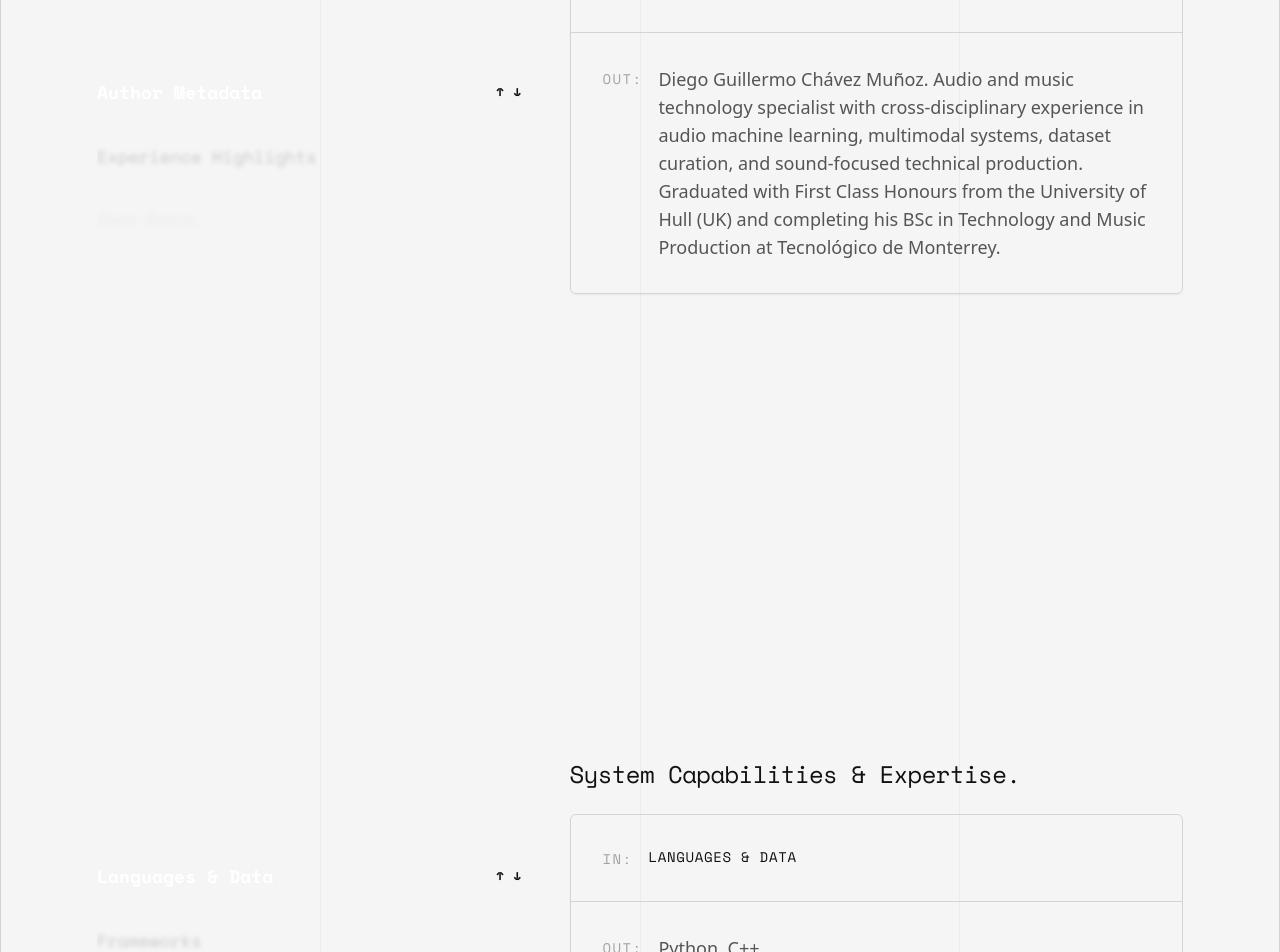
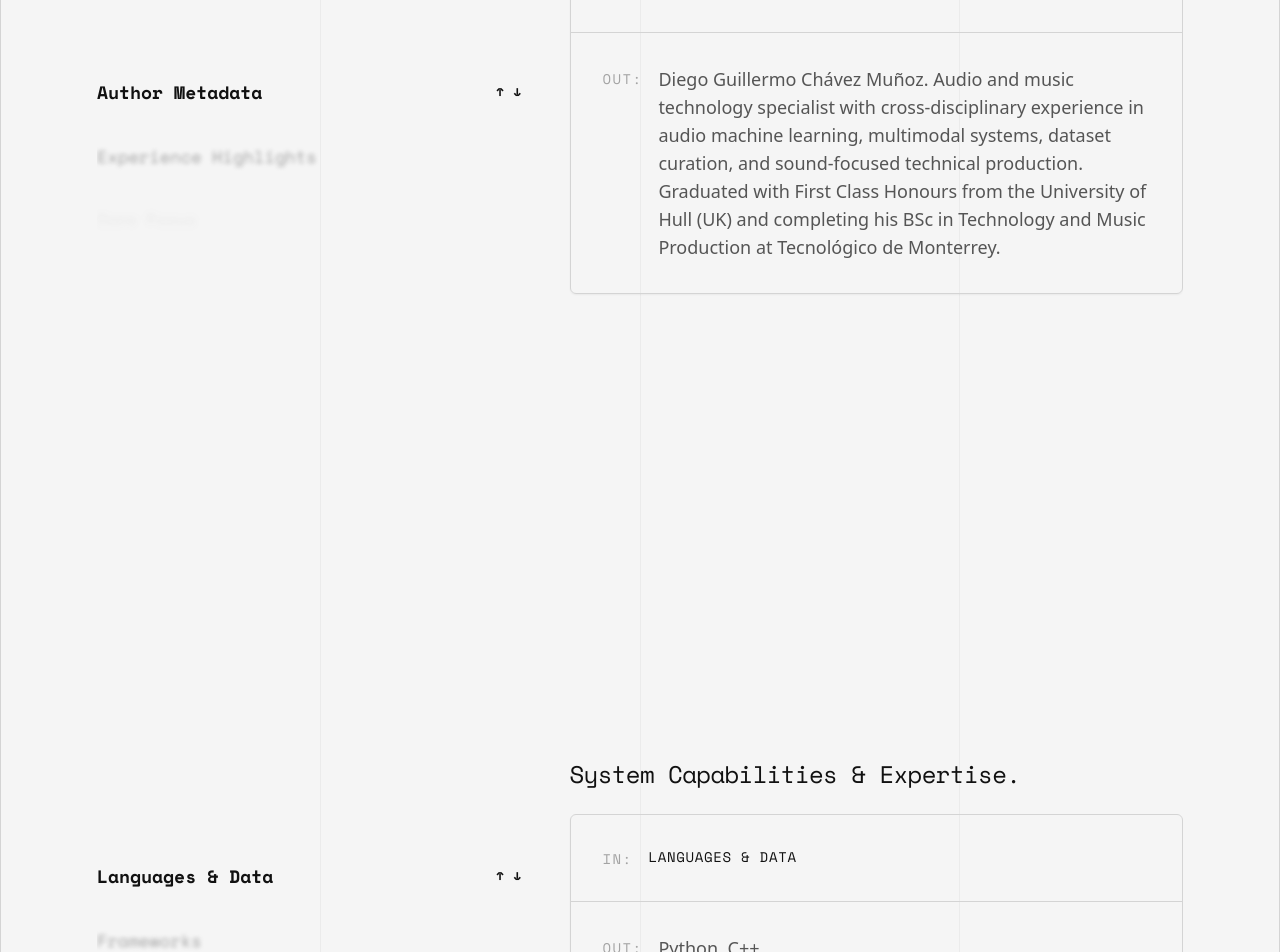
Before and after one commit to DIEGOGCHM/Portfolio_Diego_Chavez_ML_DSP_ENG, a Next.js app: page / in a window 1280 px wide. Shown: the part 2800-3752 px from the top of the page. Built offline with nearby package versions, Linux system fonts and the light colour scheme.

Commit message:
style: Fix color interpolation for light theme variables, smooth physics, and add hover states

```diff
--- a/src/components/About.tsx
+++ b/src/components/About.tsx
@@ -51,10 +51,10 @@ export default function About() {
   const itemHeight = 64;
 
   const itemVariants = {
-    active: { opacity: 1, filter: "blur(0px)", color: "#FFFFFF", fontWeight: 700, scale: 1 },
-    next1: { opacity: 0.5, filter: "blur(2px)", color: "#A0A0A0", fontWeight: 500, scale: 0.95 },
-    next2: { opacity: 0.2, filter: "blur(4px)", color: "#666666", fontWeight: 400, scale: 0.9 },
-    hidden: { opacity: 0, filter: "blur(8px)", scale: 0.8 }
+    active: { opacity: 1, filter: "blur(0px)", scale: 1, transition: { duration: 0.3 } },
+    next1: { opacity: 0.5, filter: "blur(2px)", scale: 0.95, transition: { duration: 0.3 } },
+    next2: { opacity: 0.2, filter: "blur(4px)", scale: 0.9, transition: { duration: 0.3 } },
+    hidden: { opacity: 0, filter: "blur(8px)", scale: 0.8, transition: { duration: 0.3 } }
   };
 
   return (
@@ -77,7 +77,7 @@ export default function About() {
               className="absolute w-full"
               initial={false}
               animate={{ y: `calc(150px - ${activeIndex * itemHeight}px - ${itemHeight / 2}px)` }}
-              transition={{ type: "spring", stiffness: 200, damping: 25 }}
+              transition={{ type: "spring", stiffness: 120, damping: 20, mass: 1 }}
             >
               {aboutData.map((item, idx) => {
                 const distance = Math.abs(idx - activeIndex);
@@ -87,6 +87,7 @@ export default function About() {
                 else if (distance === 2) state = "next2";
 
                 const isActive = idx === activeIndex;
+                const fontClass = isActive ? "font-bold text-white_clinical" : "font-medium text-white_faded";
 
                 return (
                   <motion.div
@@ -95,18 +96,18 @@ export default function About() {
                     variants={itemVariants}
                     initial={false}
                     animate={state}
-                    transition={{ type: "spring", stiffness: 200, damping: 25 }}
-                    className="h-[64px] cursor-pointer flex items-center justify-between group origin-left"
+                    whileHover={!isActive ? { opacity: 0.8, filter: "blur(0px)", scale: 0.98, transition: { duration: 0.2 } } : {}}
+                    className={`h-[64px] cursor-pointer flex items-center justify-between group origin-left ${fontClass}`}
                   >
-                    <h3 className="text-base md:text-lg font-mono">
+                    <h3 className="text-base md:text-lg font-mono transition-colors duration-300">
                       {item.q}
                     </h3>
                     <AnimatePresence>
                       {isActive && (
                         <motion.span
-                          initial={{ opacity: 0 }}
-                          animate={{ opacity: 1 }}
-                          exit={{ opacity: 0 }}
+                          initial={{ opacity: 0, x: -5 }}
+                          animate={{ opacity: 1, x: 0 }}
+                          exit={{ opacity: 0, x: -5 }}
                           className="text-white_clinical font-mono font-black text-sm ml-4"
                         >
                           ↑ ↓
@@ -127,7 +128,7 @@ export default function About() {
           <motion.div
             layout
             className="flex flex-col bg-black_core/50 border border-gray_interference rounded-md shadow-sm overflow-hidden"
-            transition={{ type: "spring", stiffness: 300, damping: 30 }}
+            transition={{ type: "spring", stiffness: 120, damping: 20 }}
           >
             {/* IN Section */}
             <div className="flex gap-4 border-b border-gray_interference p-6 md:p-8">
--- a/src/components/Skills.tsx
+++ b/src/components/Skills.tsx
@@ -67,10 +67,10 @@ export default function Skills() {
   const itemHeight = 64;
 
   const itemVariants = {
-    active: { opacity: 1, filter: "blur(0px)", color: "#FFFFFF", fontWeight: 700, scale: 1 },
-    next1: { opacity: 0.5, filter: "blur(2px)", color: "#A0A0A0", fontWeight: 500, scale: 0.95 },
-    next2: { opacity: 0.2, filter: "blur(4px)", color: "#666666", fontWeight: 400, scale: 0.9 },
-    hidden: { opacity: 0, filter: "blur(8px)", scale: 0.8 }
+    active: { opacity: 1, filter: "blur(0px)", scale: 1, transition: { duration: 0.3 } },
+    next1: { opacity: 0.5, filter: "blur(2px)", scale: 0.95, transition: { duration: 0.3 } },
+    next2: { opacity: 0.2, filter: "blur(4px)", scale: 0.9, transition: { duration: 0.3 } },
+    hidden: { opacity: 0, filter: "blur(8px)", scale: 0.8, transition: { duration: 0.3 } }
   };
 
   return (
@@ -93,7 +93,7 @@ export default function Skills() {
               className="absolute w-full"
               initial={false}
               animate={{ y: `calc(150px - ${activeIndex * itemHeight}px - ${itemHeight / 2}px)` }}
-              transition={{ type: "spring", stiffness: 200, damping: 25 }}
+              transition={{ type: "spring", stiffness: 120, damping: 20, mass: 1 }}
             >
               {skillsData.map((item, idx) => {
                 const distance = Math.abs(idx - activeIndex);
@@ -103,6 +103,7 @@ export default function Skills() {
                 else if (distance === 2) state = "next2";
 
                 const isActive = idx === activeIndex;
+                const fontClass = isActive ? "font-bold text-white_clinical" : "font-medium text-white_faded";
 
                 return (
                   <motion.div
@@ -111,18 +112,18 @@ export default function Skills() {
                     variants={itemVariants}
                     initial={false}
                     animate={state}
-                    transition={{ type: "spring", stiffness: 200, damping: 25 }}
-                    className="h-[64px] cursor-pointer flex items-center justify-between group origin-left"
+                    whileHover={!isActive ? { opacity: 0.8, filter: "blur(0px)", scale: 0.98, transition: { duration: 0.2 } } : {}}
+                    className={`h-[64px] cursor-pointer flex items-center justify-between group origin-left ${fontClass}`}
                   >
-                    <h3 className="text-base md:text-lg font-mono">
+                    <h3 className="text-base md:text-lg font-mono transition-colors duration-300">
                       {item.q}
                     </h3>
                     <AnimatePresence>
                       {isActive && (
                         <motion.span
-                          initial={{ opacity: 0 }}
-                          animate={{ opacity: 1 }}
-                          exit={{ opacity: 0 }}
+                          initial={{ opacity: 0, x: -5 }}
+                          animate={{ opacity: 1, x: 0 }}
+                          exit={{ opacity: 0, x: -5 }}
                           className="text-white_clinical font-mono font-black text-sm ml-4"
                         >
                           ↑ ↓
@@ -143,7 +144,7 @@ export default function Skills() {
           <motion.div
             layout
             className="flex flex-col bg-black_core/50 border border-gray_interference rounded-md shadow-sm overflow-hidden"
-            transition={{ type: "spring", stiffness: 300, damping: 30 }}
+            transition={{ type: "spring", stiffness: 120, damping: 20 }}
           >
             {/* IN Section */}
             <div className="flex gap-4 border-b border-gray_interference p-6 md:p-8">
```
